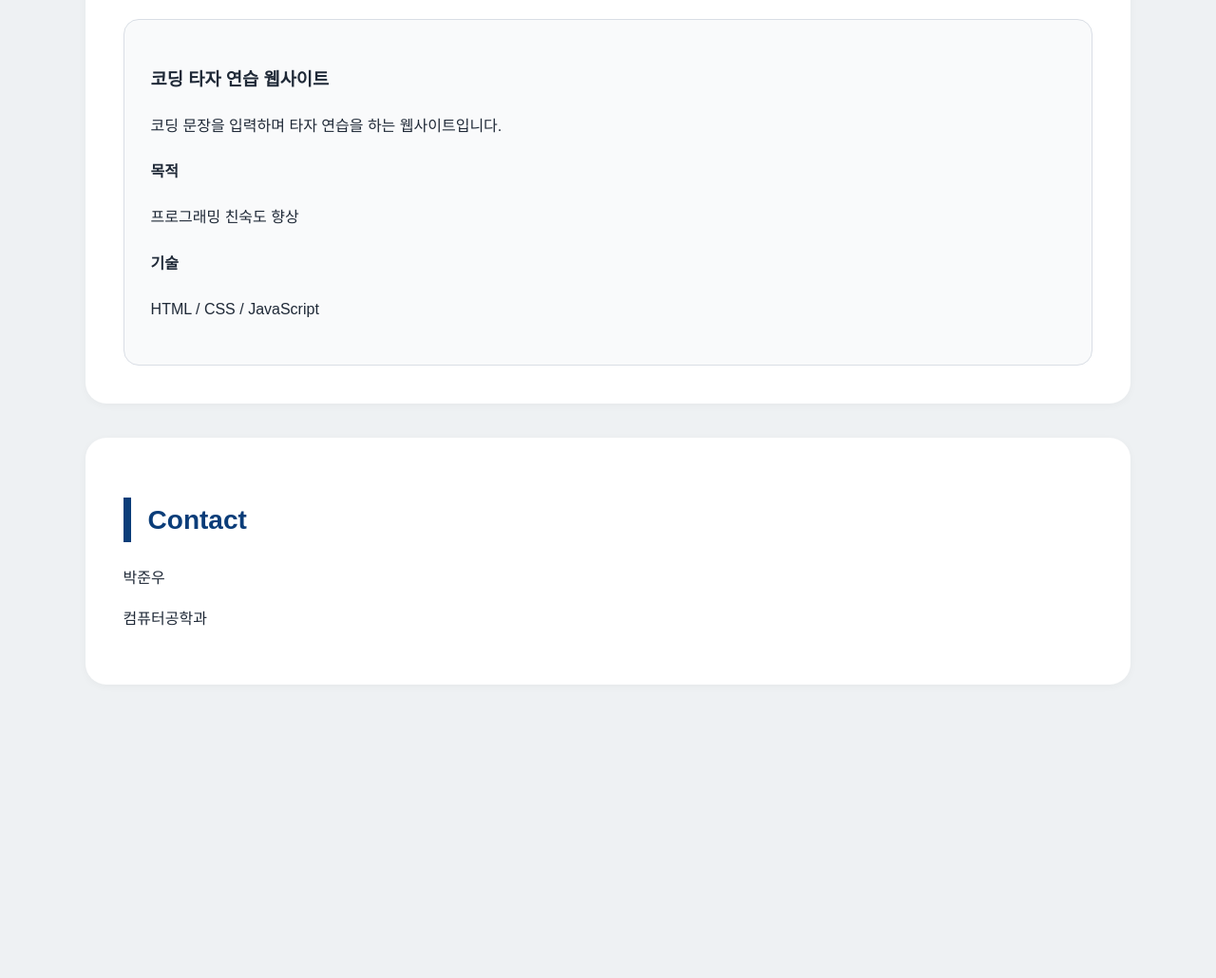
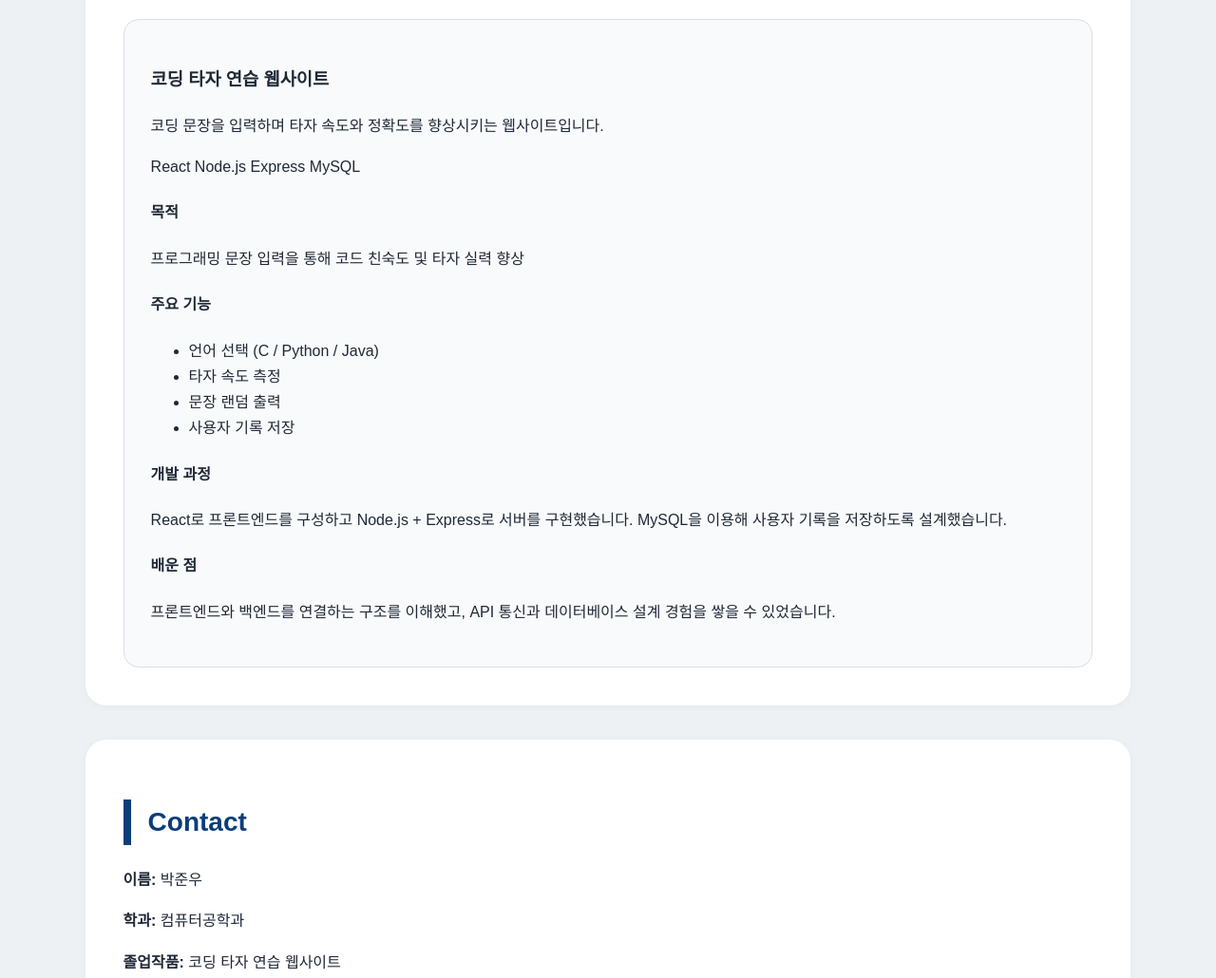
Before and after one commit to jun02040/junwoo-portfolio, a plain HTML site: page index.html in a window 1280 px wide. Shown: the part 1811-2841 px from the top of the page at 95% size. Before the commit the page ends 2592 px from the top, so only its background shows below. Drawn offline with Linux system fonts and the light colour scheme.

Commit message:
Update index.html

```diff
--- a/index.html
+++ b/index.html
@@ -6,6 +6,7 @@
   <title>박준우 | 컴퓨터공학과 포트폴리오</title>
   <link rel="stylesheet" href="style.css" />
 </head>
+
 <body>
 
   <div class="page">
@@ -19,6 +20,7 @@
       <p class="intro">
         대학교 4년 동안 학습한 전공 내용과 졸업작품을 정리한 포트폴리오 웹사이트입니다.
       </p>
+
     </header>
 
     <main class="container">
@@ -37,6 +39,7 @@
           <p><strong>학과:</strong> 컴퓨터공학과</p>
           <p><strong>관심 분야:</strong> 웹 개발 / 프로그래밍</p>
         </div>
+
       </section>
 
       <!-- 강의 -->
@@ -80,14 +83,39 @@
           <h3>코딩 타자 연습 웹사이트</h3>
 
           <p>
-            코딩 문장을 입력하며 타자 연습을 하는 웹사이트입니다.
+            코딩 문장을 입력하며 타자 속도와 정확도를 향상시키는 웹사이트입니다.
           </p>
 
+          <!-- 기술 스택 -->
+          <div class="tech-stack">
+            <span>React</span>
+            <span>Node.js</span>
+            <span>Express</span>
+            <span>MySQL</span>
+          </div>
+
           <h4>목적</h4>
-          <p>프로그래밍 친숙도 향상</p>
+          <p>프로그래밍 문장 입력을 통해 코드 친숙도 및 타자 실력 향상</p>
 
-          <h4>기술</h4>
-          <p>HTML / CSS / JavaScript</p>
+          <h4>주요 기능</h4>
+          <ul>
+            <li>언어 선택 (C / Python / Java)</li>
+            <li>타자 속도 측정</li>
+            <li>문장 랜덤 출력</li>
+            <li>사용자 기록 저장</li>
+          </ul>
+
+          <h4>개발 과정</h4>
+          <p>
+            React로 프론트엔드를 구성하고 Node.js + Express로 서버를 구현했습니다.
+            MySQL을 이용해 사용자 기록을 저장하도록 설계했습니다.
+          </p>
+
+          <h4>배운 점</h4>
+          <p>
+            프론트엔드와 백엔드를 연결하는 구조를 이해했고,
+            API 통신과 데이터베이스 설계 경험을 쌓을 수 있었습니다.
+          </p>
 
         </div>
 
@@ -98,8 +126,11 @@
 
         <h2 class="section-title">Contact</h2>
 
-        <p>박준우</p>
-        <p>컴퓨터공학과</p>
+        <div class="info-list">
+          <p><strong>이름:</strong> 박준우</p>
+          <p><strong>학과:</strong> 컴퓨터공학과</p>
+          <p><strong>졸업작품:</strong> 코딩 타자 연습 웹사이트</p>
+        </div>
 
       </section>
 
```
